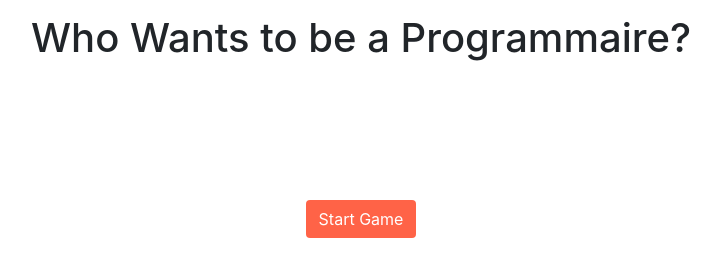
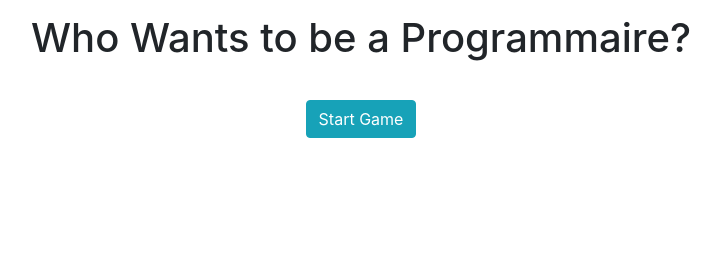
Before and after one commit to smontoro/programmaire, a plain HTML site: page index.html in a window 1280 px wide. Shown: the whole page, without its empty margins (279-1000 px from the left). Drawn offline with nearby package versions, Linux system fonts and the light colour scheme.

Commit message:
button color

```diff
--- a/index.html
+++ b/index.html
@@ -13,7 +13,7 @@
 
 	<div class="container-fluid text-center background">
 		<form id="main">
-			<button type="button" class="btn btn-start text-white" onclick="startGame()">Start Game</button>
+			<button type="button" class="btn btn-info text-white" onclick="startGame()">Start Game</button>
 		</form>
 	</div>
 
```
